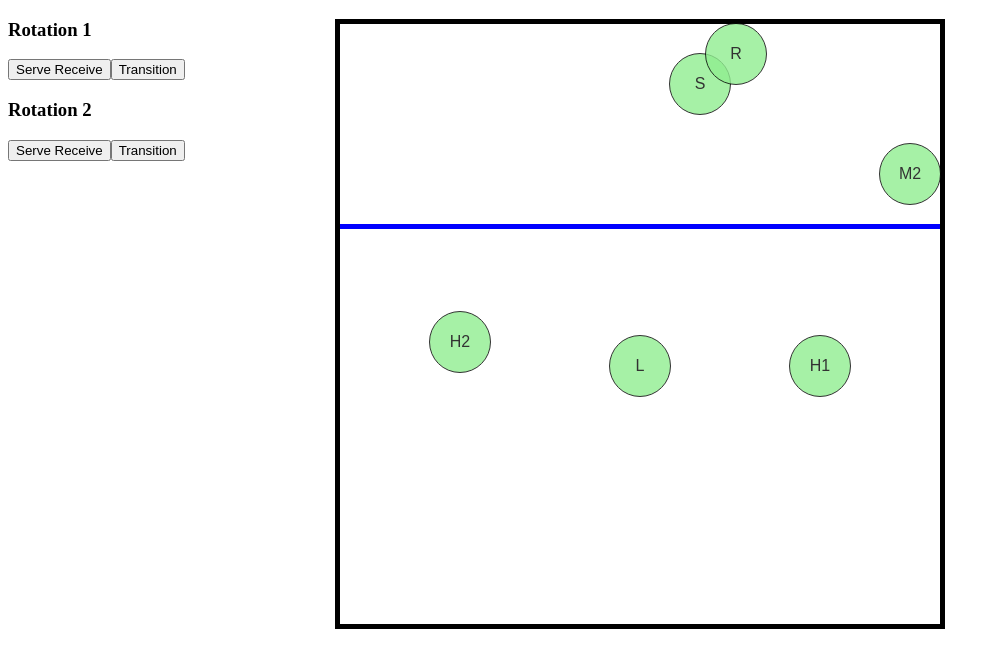
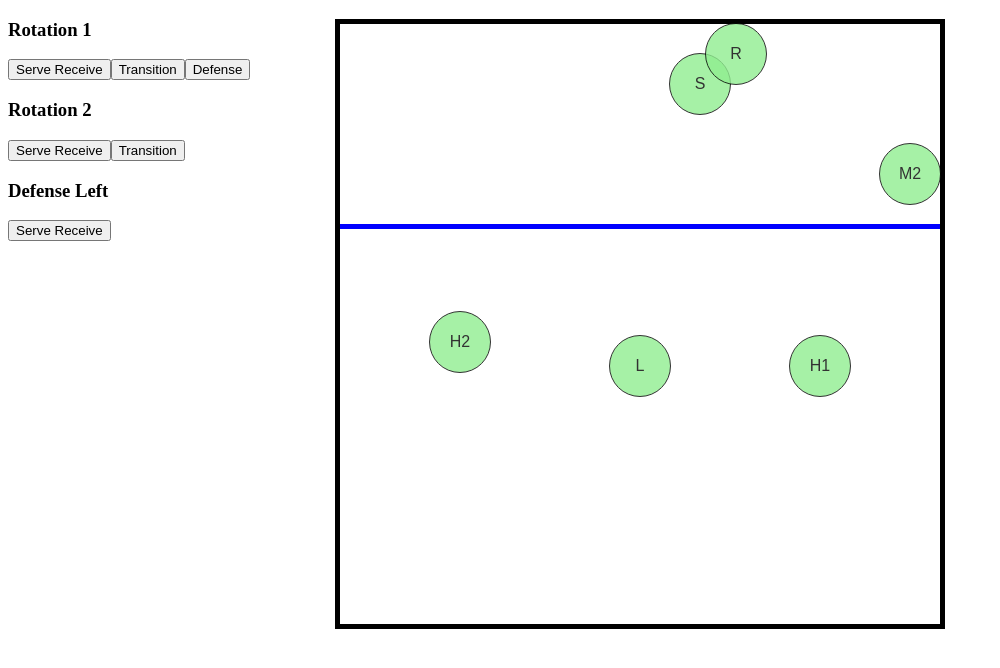
Before and after one commit to pabs97/volleyball-formations, a React (Create React App) app: page / in a window 1280 px wide. Shown: the top 668 px of the page, without its empty margins (0-1000 px from the left). Built offline with nearby package versions, Linux system fonts and the light colour scheme; the HTML template or start-up script is replaced by a standard one.

Commit message:
adding controls for some basic transitions

```diff
--- a/src/App.jsx
+++ b/src/App.jsx
@@ -16,7 +16,8 @@ class App extends Component {
           players={[...this.state.players]}
         />
         <Controls
-          handleAnimation={this.updateFormation}
+          handleServeReceiveTransition={this.updateFormation}
+          handleDefenseTransition={this.transformRotationIntoDefense}
         />
       </section>
     );
@@ -30,6 +31,12 @@ class App extends Component {
       players: rotations[`rotation${rotation}`][serveTransition]
     });
   }
+
+  transformRotationIntoDefense = (defense) => {
+    this.setState({
+      players: rotations.defense[defense]
+    })
+  }
 }
 
 export default App;
--- a/src/components/controls.jsx
+++ b/src/components/controls.jsx
@@ -4,18 +4,23 @@ class Controls extends Component {
   state = {}
   render() {
 
-    const { handleAnimation } = this.props;
+    const { handleServeReceiveTransition, handleDefenseTransition } = this.props;
 
     return (
       <section>
         <h3>Rotation 1</h3>
-        <button onClick={() => handleAnimation(1, 1)}>Serve Receive</button>
-        <button onClick={() => handleAnimation(1, 2)}>Transition</button>
+        <button onClick={() => handleServeReceiveTransition(1, 1)}>Serve Receive</button>
+        <button onClick={() => handleServeReceiveTransition(1, 2)}>Transition</button>
+        <button onClick={() => handleServeReceiveTransition(1, 2)}>Defense</button>
 
         <h3>Rotation 2</h3>
-        <button onClick={() => handleAnimation(2, 1)}>Serve Receive</button>
-        <button onClick={() => handleAnimation(2, 2)}>Transition</button>
+        <button onClick={() => handleServeReceiveTransition(2, 1)}>Serve Receive</button>
+        <button onClick={() => handleServeReceiveTransition(2, 2)}>Transition</button>
+
+        <h3>Defense Left</h3>
+        <button onClick={() => handleDefenseTransition('left')}>Serve Receive</button>
       </section>
+
     );
   }
 }
--- /dev/null
+++ b/src/rotations/defense.js
@@ -0,0 +1,17 @@
+const defense = {
+  base: [],
+  middle: [],
+  right: [],
+
+  left: [
+    { position: 'S', left: 75, top: 50 },
+    { position: 'L', left: 5, top: 65 },
+    { position: 'H2', left: 60, top: 90 },
+
+    { position: 'R', left: 65, top: 10 },
+    { position: 'M2', left: 20, top: 5 },
+    { position: 'H1', left: 10, top: 5 },
+  ]
+};
+
+export default defense;
--- a/src/rotations/index.js
+++ b/src/rotations/index.js
@@ -1,6 +1,7 @@
 import rotation1 from './rotation1';
 import rotation2 from './rotation2';
 import rotation3 from './rotation3';
+import defense from './defense';
 
-const rotations = { rotation1, rotation2, rotation3 };
+const rotations = { rotation1, rotation2, rotation3, defense };
 export default rotations;
```
